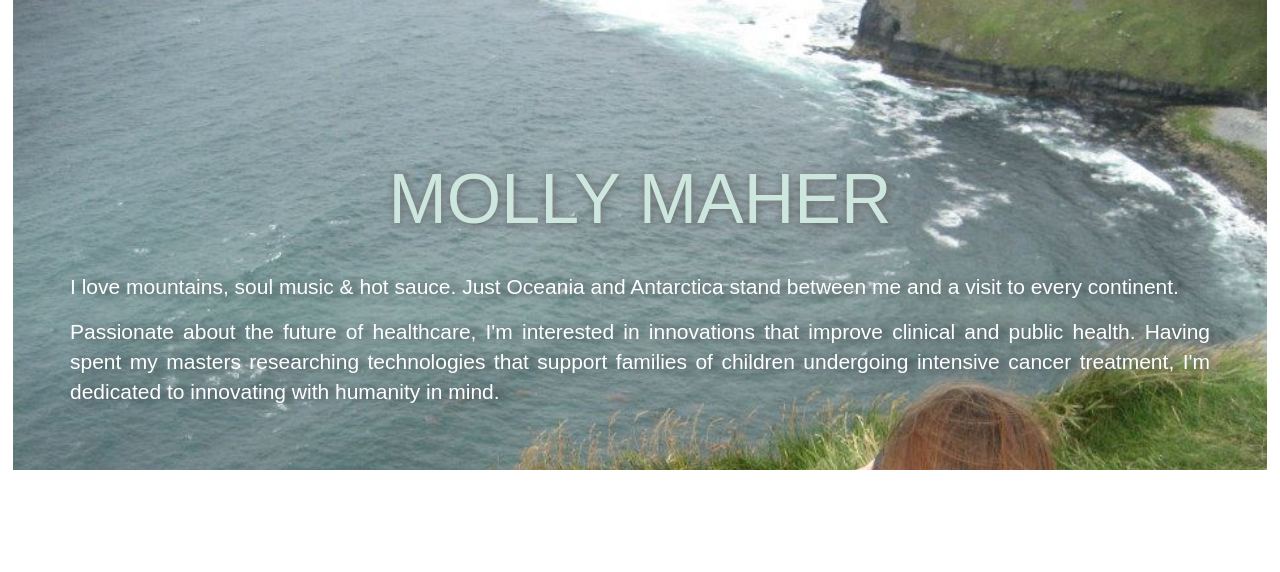
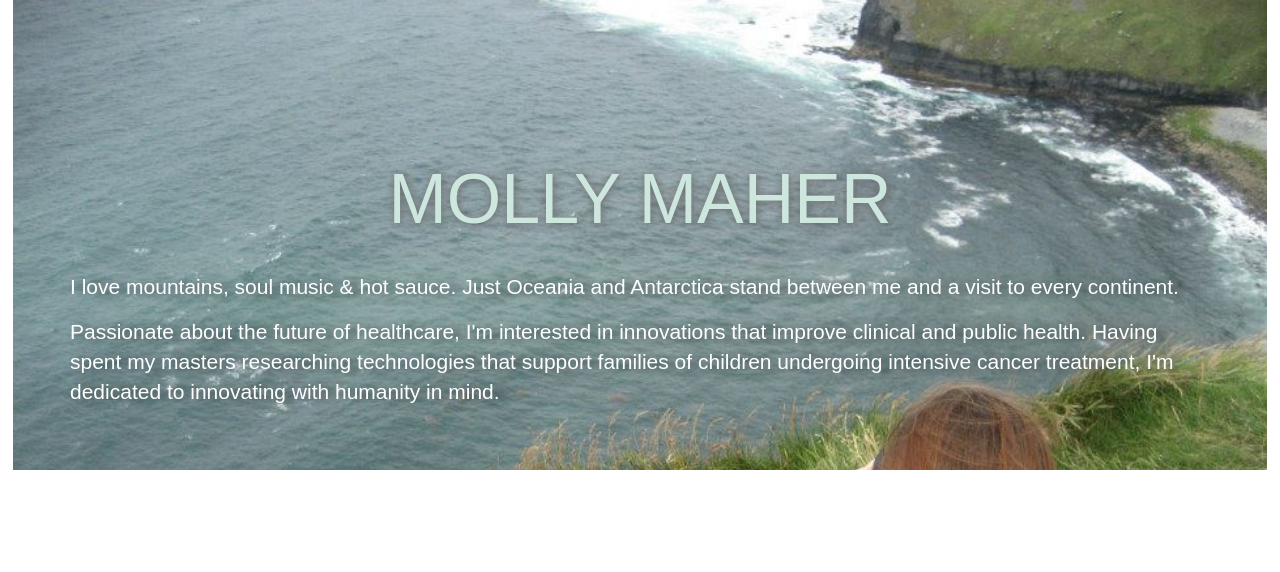
Before and after one commit to MollyMaher/maher-port, a Python web app: template templates/index.html in a window 1280 px wide. Shown: the part 180-752 px from the top of the page. Run offline with Jinja, Linux system fonts and the light colour scheme; the template is opened without the code that fills it, so the values that code supplies are empty; some libraries are stand-ins or nearby versions.

Commit message:
some accessibility updates

```diff
--- a/static/style.css
+++ b/static/style.css
@@ -86,7 +86,7 @@ h1 {
 
 .jumbotron p {
 	color: white;
-	text-align: justify;
+	text-align: left;
 	text-shadow: 8px 1px 10px #354348;
 
 }
--- a/templates/base.html
+++ b/templates/base.html
@@ -4,10 +4,9 @@ style the page as you want it to appear. -->
 <!DOCTYPE html>
 <html lang="en">
 <head>
-<script src="myScript.js"></script>
 <script src="https://ajax.googleapis.com/ajax/libs/jquery/1.12.0/jquery.min.js"></script>
 <script src="http://maxcdn.bootstrapcdn.com/bootstrap/3.3.6/js/bootstrap.min.js"></script>
-<link href="http://maxcdn.bootstrapcdn.com/bootstrap/3.3.6/css/bootstrap.min.css" rel="stylesheet" rel="stylesheet">
+<link href="http://maxcdn.bootstrapcdn.com/bootstrap/3.3.6/css/bootstrap.min.css" rel="stylesheet">
 
 <link rel="stylesheet" type="text/css" href="static/style.css"/>
 
--- a/templates/index.html
+++ b/templates/index.html
@@ -1,7 +1,7 @@
 {% extends "templates/base.html" %}
 {% block content %}
 
-<div class="jumbotron myHeaderImg">
+<div class="jumbotron myHeaderImg" title="Header image of Molly on an Irish cliffside with a camera">
       <div class="container">
         <h1>Molly Maher</h1>
         <p> I love mountains, soul music &amp; hot sauce. Just Oceania and Antarctica stand between me and a visit to every continent.</p>
```
